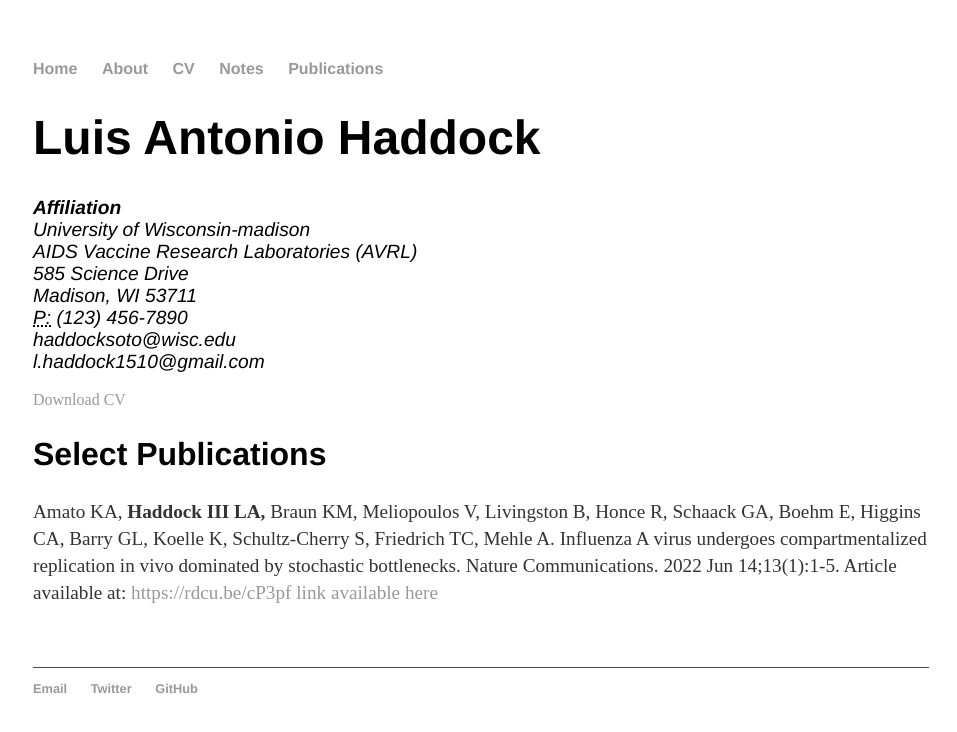
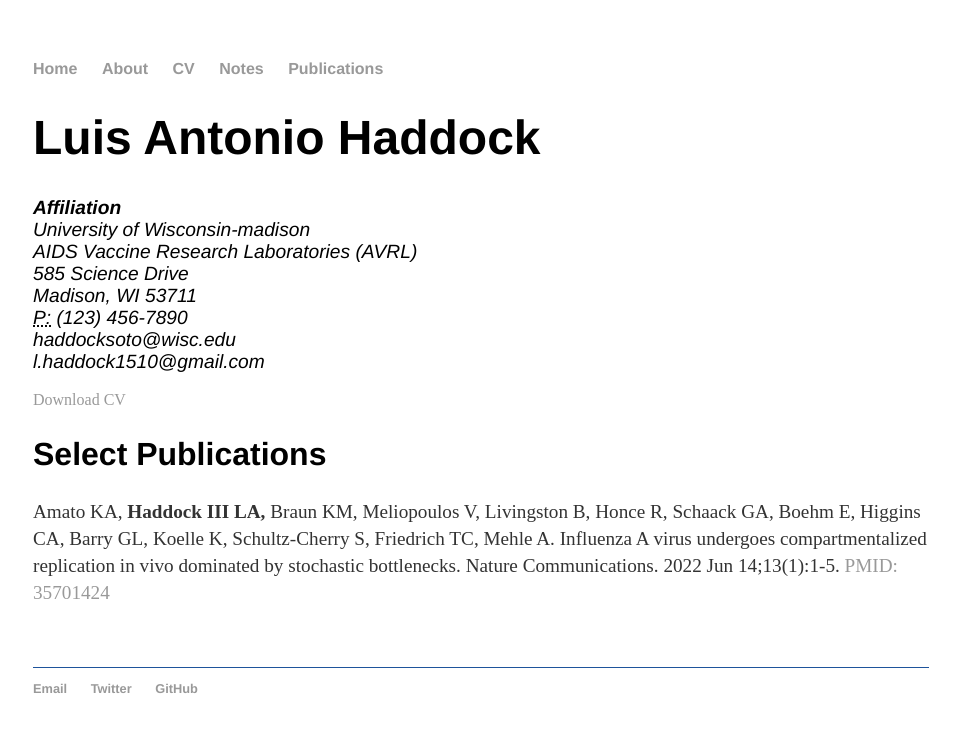
Before and after one commit to haddocksoto/haddocksoto.github.io, a Jekyll site: the page built from cv/index.html, in a window 1280 px wide. Shown: the top 732 px of the page, without its empty margins (159-1116 px from the left). Built offline with Jekyll 4.4.1, drawn with Linux system fonts in a browser that asks for light colours.

Commit message:
Update index.html
Added PMID

```diff
--- a/cv/index.html
+++ b/cv/index.html
@@ -24,6 +24,6 @@
 
 		<h2>Select Publications</h2>
 
-		<p>Amato KA, <strong>Haddock III LA,</strong> Braun KM, Meliopoulos V, Livingston B, Honce R, Schaack GA, Boehm E, Higgins CA, Barry GL, Koelle K, Schultz-Cherry S, Friedrich TC, Mehle A. Influenza A virus undergoes compartmentalized replication in vivo dominated by stochastic bottlenecks. Nature Communications. 2022 Jun 14;13(1):1-5. Article available at: <a href="#">https://rdcu.be/cP3pf</a> <a href="https://rdcu.be/cP3pf">link available here</a>
+		<p>Amato KA, <strong>Haddock III LA,</strong> Braun KM, Meliopoulos V, Livingston B, Honce R, Schaack GA, Boehm E, Higgins CA, Barry GL, Koelle K, Schultz-Cherry S, Friedrich TC, Mehle A. Influenza A virus undergoes compartmentalized replication in vivo dominated by stochastic bottlenecks. Nature Communications. 2022 Jun 14;13(1):1-5. <a href="https://rdcu.be/cP3pf">PMID: 35701424</a>
 
 	</div>
```
